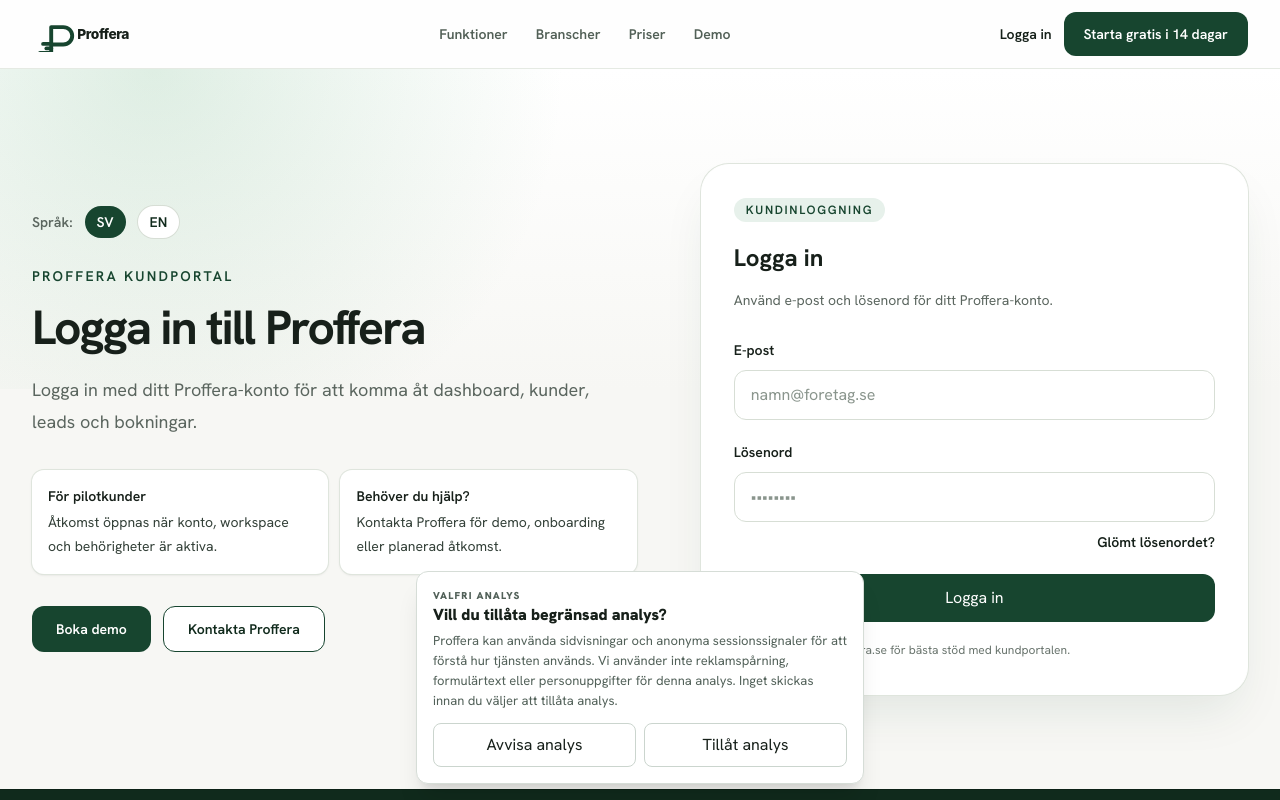
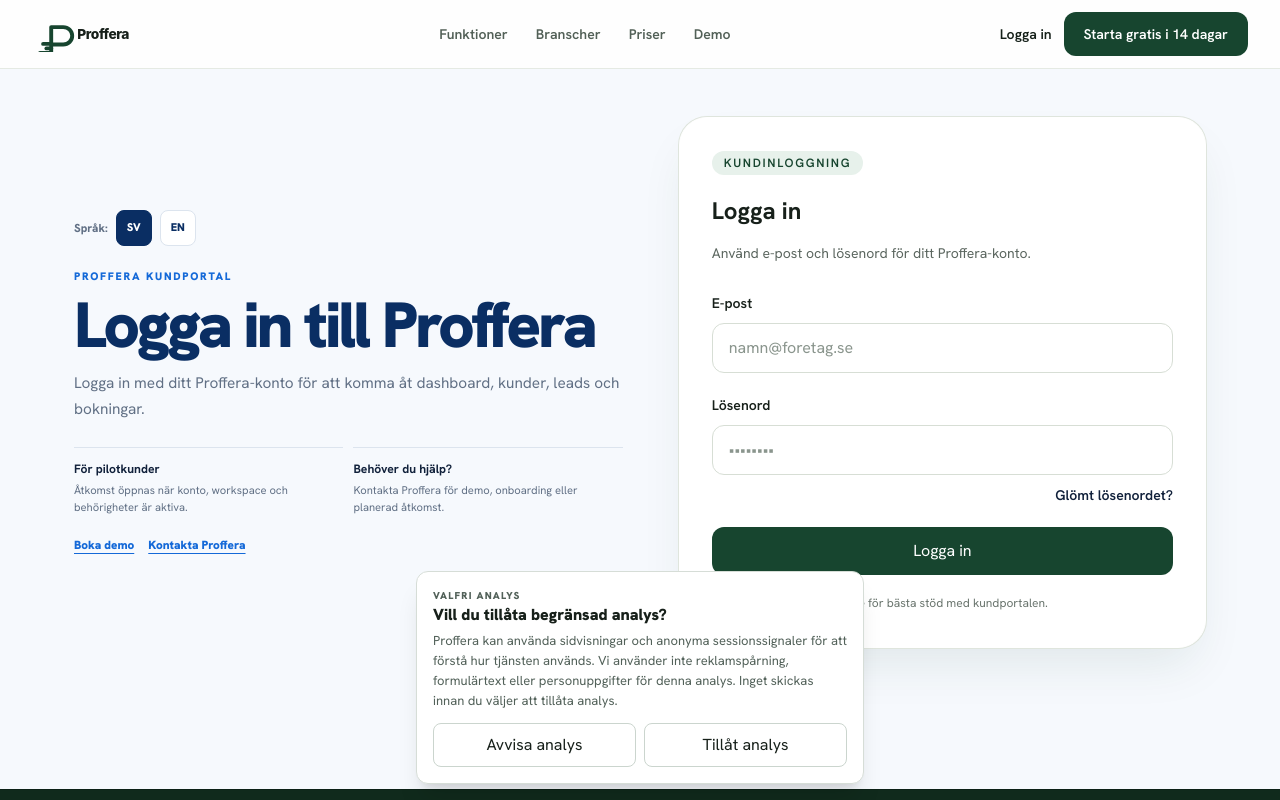
Before and after one commit to ibboabdoli-ai/Proffera, a Next.js app: page /logga-in in a window 1280 px wide. Shown: the top 800 px of the page. Built offline with nearby package versions, Linux system fonts and the light colour scheme.

Commit message:
Redesign login page with unified Proffera auth shell

```diff
--- a/src/app/logga-in/page.tsx
+++ b/src/app/logga-in/page.tsx
@@ -10,6 +10,7 @@ import {
   resolveAuthLocale,
   type AuthSearchParams,
 } from "@/lib/auth-locale";
+import authStyles from "@/components/auth/auth-marketplace.module.css";
 import { LoginForm } from "./LoginForm";
 
 export const metadata: Metadata = {
@@ -76,35 +77,54 @@ export default async function LoginPage({ searchParams }: LoginPageProps) {
   });
 
   return (
-    <main className="relative overflow-hidden bg-[#f7f7f4]" lang={locale === "sv" ? "sv" : "en"}>
-      <div className="absolute inset-x-0 top-0 h-80 bg-[radial-gradient(circle_at_12%_0%,rgba(139,195,157,0.28),transparent_35%),linear-gradient(180deg,#fff_0%,#f7f7f4_100%)]" />
-      <section className="relative mx-auto grid min-h-[calc(100vh-5rem)] max-w-7xl items-start gap-10 px-4 py-12 sm:px-6 lg:grid-cols-[1.05fr_0.95fr] lg:items-center lg:gap-16 lg:px-8 lg:py-20">
-        <div className="order-2 lg:order-1">
-          <div className="mb-7 flex items-center gap-3 text-sm" aria-label={text.languageLabel}>
-            <span className="font-semibold text-[#5b665f]">{text.languageLabel}:</span>
-            <Link href={authLocaleHref("/logga-in", params, "sv")} className={`rounded-full px-3 py-1.5 font-semibold ${locale === "sv" ? "bg-[#17452f] text-white" : "bg-white text-[#17452f] ring-1 ring-[#d7ded5]"}`}>SV</Link>
-            <Link href={authLocaleHref("/logga-in", params, "en")} className={`rounded-full px-3 py-1.5 font-semibold ${locale === "en" ? "bg-[#17452f] text-white" : "bg-white text-[#17452f] ring-1 ring-[#d7ded5]"}`}>EN</Link>
+    <main className={authStyles.page} lang={locale === "sv" ? "sv" : "en"}>
+      <section className={authStyles.shell}>
+        <div className={authStyles.split}>
+          <div>
+            <div className={authStyles.languageRow} aria-label={text.languageLabel}>
+              <span>{text.languageLabel}:</span>
+              <Link
+                href={authLocaleHref("/logga-in", params, "sv")}
+                className={`${authStyles.languageLink} ${locale === "sv" ? authStyles.languageActive : ""}`}
+              >
+                SV
+              </Link>
+              <Link
+                href={authLocaleHref("/logga-in", params, "en")}
+                className={`${authStyles.languageLink} ${locale === "en" ? authStyles.languageActive : ""}`}
+              >
+                EN
+              </Link>
+            </div>
+
+            <p className={authStyles.eyebrow}>{text.portal}</p>
+            <h1 className={authStyles.title}>{text.heading}</h1>
+            <p className={authStyles.lead}>{text.intro}</p>
+
+            <div className={authStyles.infoGrid}>
+              <div className={authStyles.infoCell}>
+                <strong>{text.pilotTitle}</strong>
+                <p>{text.pilotText}</p>
+              </div>
+              <div className={authStyles.infoCell}>
+                <strong>{text.helpTitle}</strong>
+                <p>{text.helpText}</p>
+              </div>
+            </div>
+
+            <div className={authStyles.linkRow}>
+              <Link href="/demo" className={authStyles.textLink}>{text.demo}</Link>
+              <Link href="/kontakt" className={authStyles.textLink}>{text.contact}</Link>
+            </div>
           </div>
 
-          <p className="text-sm font-semibold uppercase tracking-[0.16em] text-[#17452f]">{text.portal}</p>
-          <h1 className="mt-4 max-w-3xl text-4xl font-bold leading-[1.08] tracking-[-0.04em] text-[#17201a] sm:text-5xl">{text.heading}</h1>
-          <p className="mt-5 max-w-2xl text-lg leading-8 text-[#5b665f]">{text.intro}</p>
-
-          <div className="mt-8 grid gap-3 text-sm text-[#344139] sm:grid-cols-2">
-            <div className="rounded-xl bg-white p-4 shadow-sm ring-1 ring-[#dfe5dd]"><p className="font-semibold text-[#17201a]">{text.pilotTitle}</p><p className="mt-1 leading-6">{text.pilotText}</p></div>
-            <div className="rounded-xl bg-white p-4 shadow-sm ring-1 ring-[#dfe5dd]"><p className="font-semibold text-[#17201a]">{text.helpTitle}</p><p className="mt-1 leading-6">{text.helpText}</p></div>
+          <div>
+            {createdValue === "1" ? <p className={authStyles.statusSuccess} role="status">{text.created}</p> : null}
+            {resetValue === "1" ? <p className={authStyles.statusSuccess} role="status">{text.reset}</p> : null}
+            <div className={createdValue === "1" || resetValue === "1" ? "mt-3" : undefined}>
+              <LoginForm afterLoginPath={afterLoginPath} locale={locale} />
+            </div>
           </div>
-
-          <div className="mt-8 flex flex-col gap-3 sm:flex-row">
-            <Link href="/demo" className="inline-flex min-h-11 items-center justify-center rounded-xl bg-[#17452f] px-6 py-3 text-sm font-semibold text-white transition hover:bg-[#123824] focus:outline-none focus:ring-2 focus:ring-[#17452f] focus:ring-offset-2">{text.demo}</Link>
-            <Link href="/kontakt" className="inline-flex min-h-11 items-center justify-center rounded-xl border border-[#17452f] bg-white px-6 py-3 text-sm font-semibold text-[#17452f] transition hover:bg-[#eef5ef] focus:outline-none focus:ring-2 focus:ring-[#17452f] focus:ring-offset-2">{text.contact}</Link>
-          </div>
-        </div>
-
-        <div className="order-1 w-full lg:order-2">
-          {createdValue === "1" ? <p className="mb-4 rounded-xl border border-[#b8d9c2] bg-[#eef8f0] px-4 py-3 text-sm font-semibold text-[#17452f]" role="status">{text.created}</p> : null}
-          {resetValue === "1" ? <p className="mb-4 rounded-xl border border-[#b8d9c2] bg-[#eef8f0] px-4 py-3 text-sm font-semibold text-[#17452f]" role="status">{text.reset}</p> : null}
-          <LoginForm afterLoginPath={afterLoginPath} locale={locale} />
         </div>
       </section>
     </main>
```
